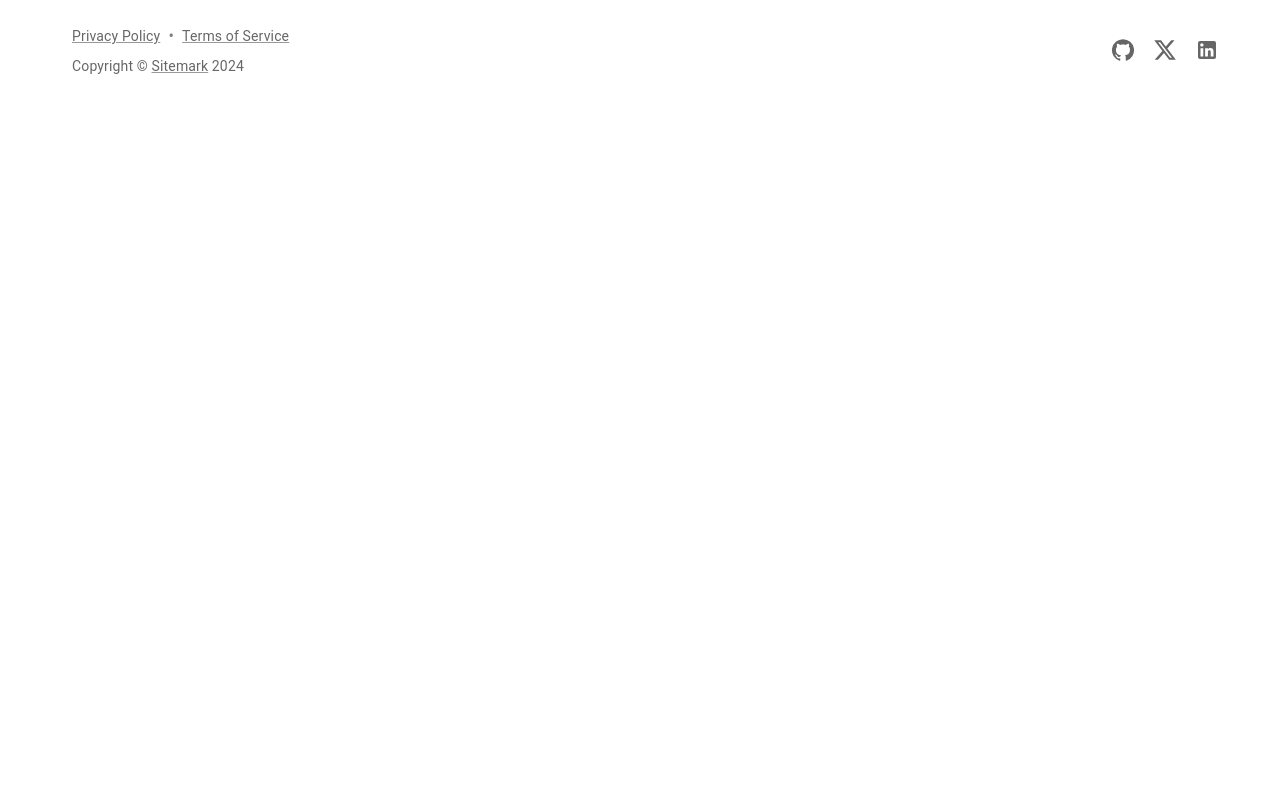
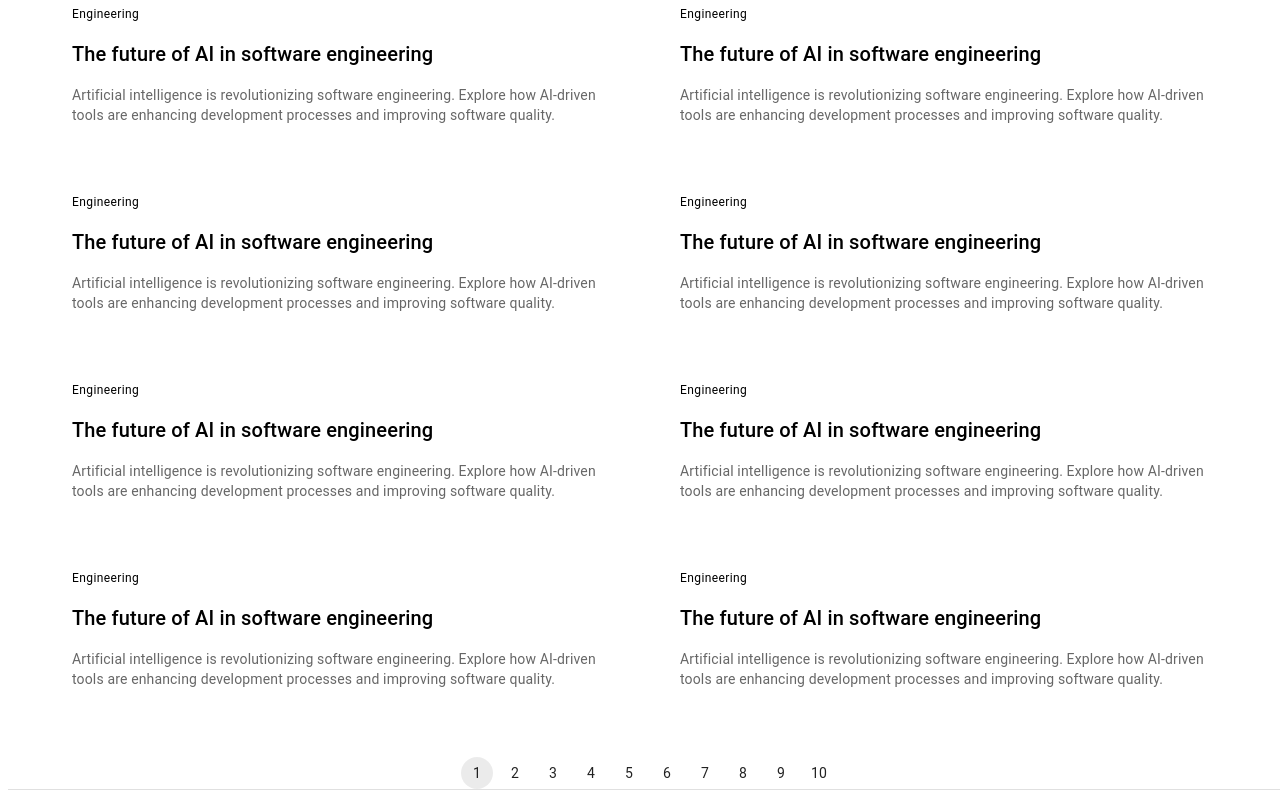
Before and after one commit to sakyo2002/myblog-app-ts, a React (Vite) app: page / in a window 1280 px wide. Shown: the part 1280-2080 px from the top of the page. Before the commit the page ends 1436 px from the top, so only its background shows below. Built offline with nearby package versions, Linux system fonts and the light colour scheme.

Commit message:
Latestの表示と配置　次回アバターの表示

```diff
--- a/src/App.jsx
+++ b/src/App.jsx
@@ -2,6 +2,7 @@ import Grid from '@mui/material/Grid';
 import Header from './components/Header'
 import Footer from './components/Footer'
 import BlogMainContent from './components/MainContent'
+import Latest from './components/latest'
 
 function App() {
   return (
@@ -9,6 +10,7 @@ function App() {
       <Grid item xs={12}>
       <Header />
       <BlogMainContent />
+      <Latest />
       <Footer />
       </Grid>
     </Grid>
--- a/src/components/latest.jsx
+++ b/src/components/latest.jsx
@@ -1,14 +1,11 @@
 import * as React from 'react';
-import PropTypes from 'prop-types';
-import Avatar from '@mui/material/Avatar';
-import AvatarGroup from '@mui/material/AvatarGroup';
 import Container from '@mui/material/Container';
 import Box from '@mui/material/Box';
-import Grid from '@mui/material/Grid2';
+import Grid from '@mui/material/Grid';
 import Pagination from '@mui/material/Pagination';
 import Typography from '@mui/material/Typography';
 import { styled } from '@mui/material/styles';
-import { Visibility } from '@mui/icons-material';
+
 
 const articleInfo = [
   {
@@ -105,7 +102,7 @@ const articleInfo = [
 
 const StyledTypography = styled(Typography) ({
   display: '-webkit-box',
-  WebkitBoxOrient: 'vertial',
+  WebkitBoxOrient: 'vertical',
   WebkitLineClamp: 2,
   overflow: 'hidden',
   textOverflow: 'ellipsis',
@@ -121,19 +118,85 @@ const TitleTypography = styled(Typography)(({ theme }) => ({
     right: 0,
     top: '50%',
     transform: 'translateY(-50%)',
-
-  }
-}))
+  },
+  '&:hover .arrow': {
+    visibility: 'visible',
+    opacity: 0.7,
+  },
+  '&:focus-visible': {
+    outline: '3px solid',
+    outlineColor: 'hsla(210, 98%, 48%, 0.5)',
+    outlineOffset: '3px',
+    borderRadius: '8px',
+  },
+  '&::before': {
+    content: '""',
+    position: 'absolute',
+    width: 0,
+    height: '1px',
+    bottom: 0,
+    left: 0,
+    backgroundColor: theme.palette.text.primary,
+    opacity: 0.3,
+    transition: 'width 0.3s ease, opacity 0.3s ease',
+  },
+  '&:hover::before': {
+    width: '100px',
+  },
+}));
 
 export default function Latest() {
+
+const [focusedCardIndex, setFocusedCardIndex] = React.useState(null)
+
+const handleFocus = (index) => {
+  setFocusedCardIndex(index)
+};
+
+const handleBlur = () => {
+  setFocusedCardIndex(null)
+};
+
   return (
     <Container>
       <Typography variant='h2' gutterBottom>
         Latest
       </Typography>
       <Grid container spacing={8} columns={12} sx={{ my: 4 }}>
-
+        {articleInfo.map((article, index) => (
+          <Grid item key={index} xs={12} sm={6}>
+            <Box
+              sx={{
+                display: 'flex',
+                flexDirection: 'column',
+                justifyContent: 'space-between',
+                gap: 1,
+                height: '100%'
+              }}
+            >
+              <Typography gutterBottom variant='caption' component='div'>
+                {article.tag}
+              </Typography>
+              <TitleTypography
+                gutterBottom
+                variant='h6'
+                onFocus={() => handleFocus(index)}
+                onBlur={handleBlur}
+                tabIndex={0}
+                className={focusedCardIndex === index ? 'Mui-focused' : ''}
+              >
+                {article.title}
+              </TitleTypography>
+              <StyledTypography variant='body2' color='text.secondary' gutterBottom>
+                {article.description}
+              </StyledTypography>
+            </Box>
+          </Grid>
+        ))}
       </Grid>
+      <Box sx={{ display: 'flex', justifyContent: 'center', pt: 4 }}>
+        <Pagination hidePrevButton hideNextButton count={10} boundaryCount={10} />
+      </Box>
     </Container>
   )
 }
```
